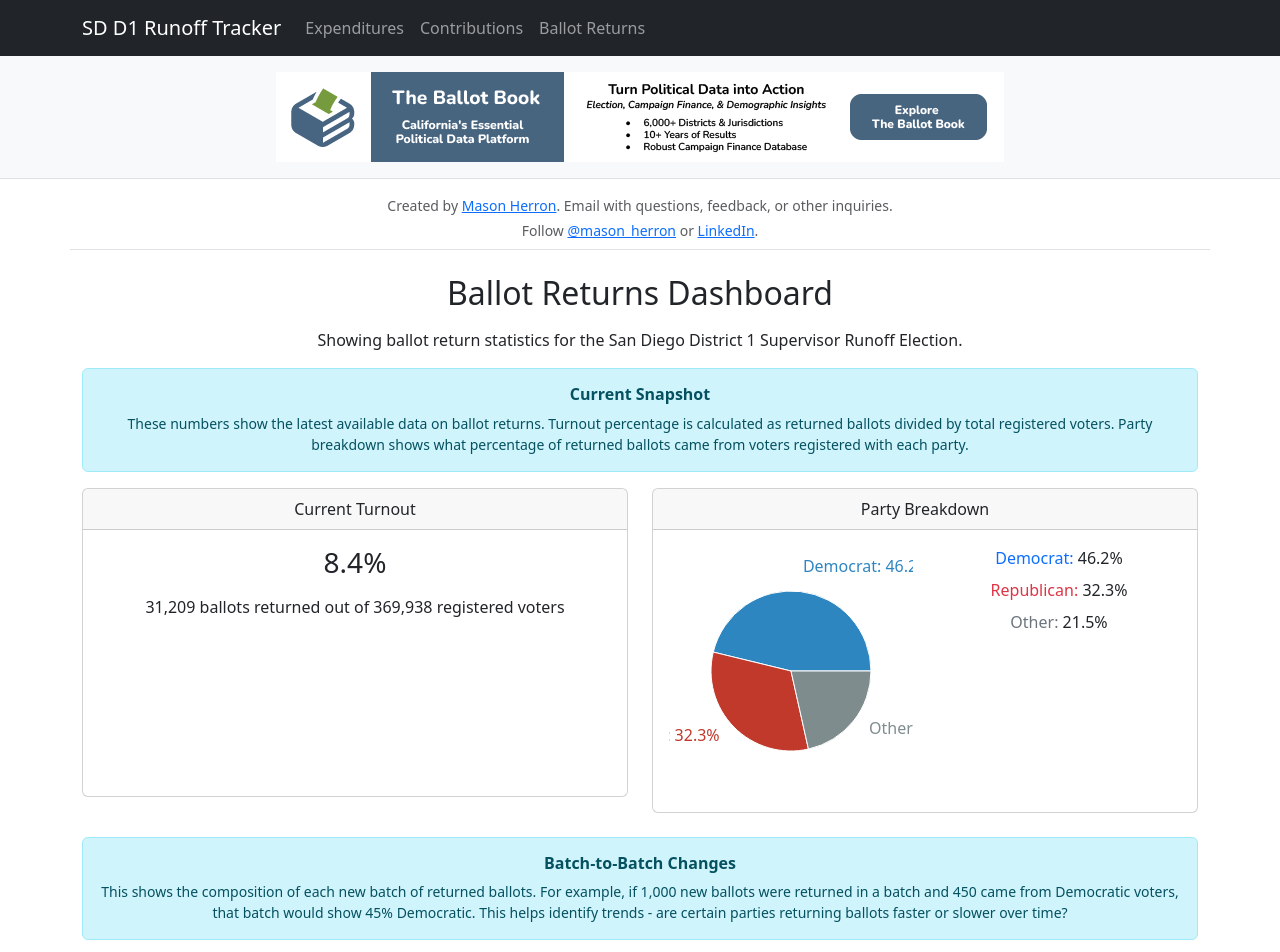
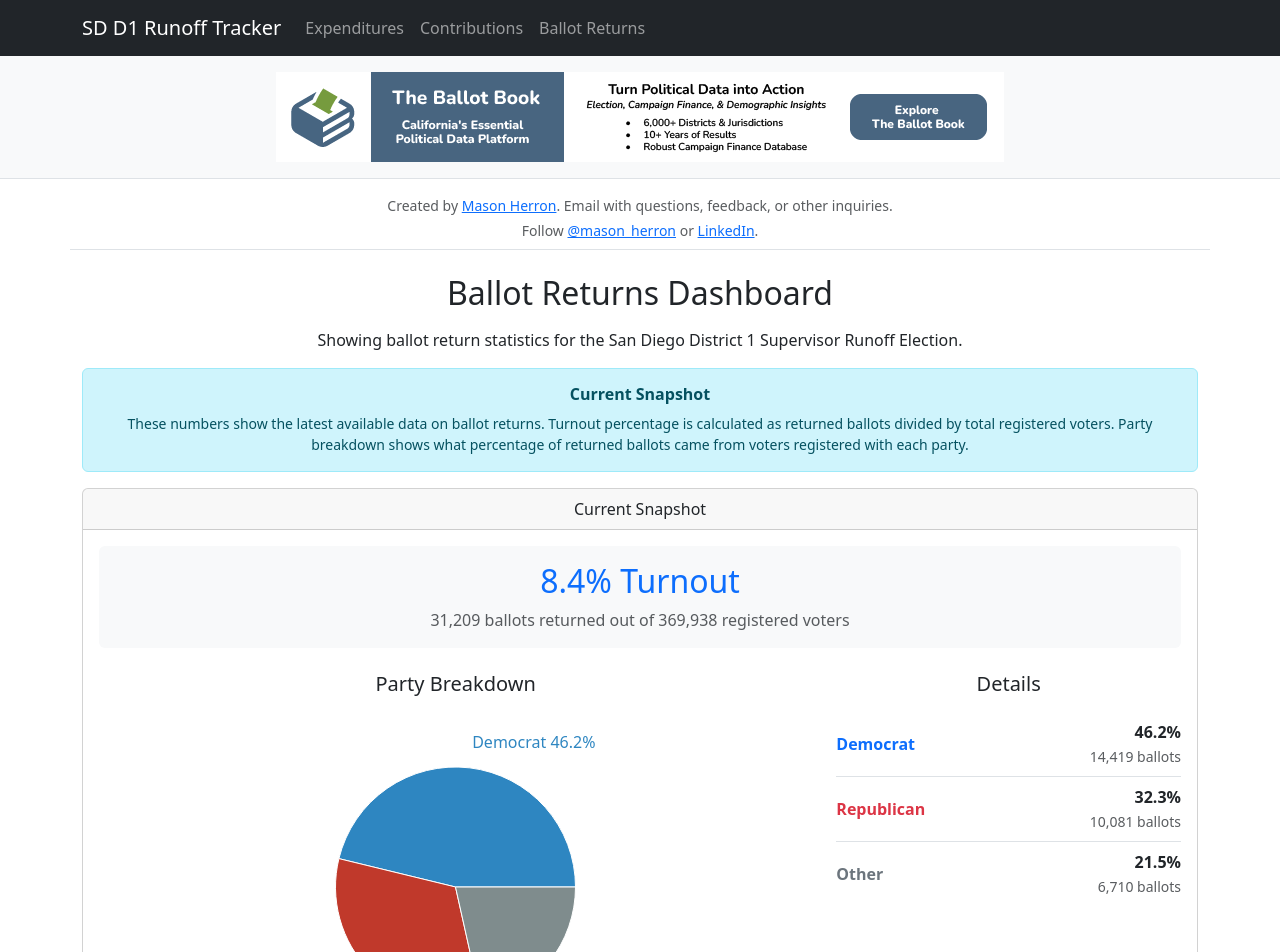
Before and after one commit to mph372/sd-d1-runoff-tracker, a React (Create React App) app: page /ballot-returns in a window 1280 px wide. Shown: the top 952 px of the page. Built offline with nearby package versions, Linux system fonts and the light colour scheme.

Commit message:
updated ballot return view

```diff
--- a/src/pages/BallotReturnsDashboard.js
+++ b/src/pages/BallotReturnsDashboard.js
@@ -272,30 +272,28 @@ function BallotReturnsDashboard() {
       </div>
 
       {currentStats && (
-        <div className="row mb-4">
-          <div className={isMobile ? "col-12 mb-3" : "col-md-6 mb-3"}>
-            <div className="card h-100">
+        <div className="card mb-4">
           <div className="card-header">
-                Current Turnout
+            Current Snapshot
           </div>
           <div className="card-body">
-                <h3 className="card-title mb-3">{currentStats.turnoutRate}%</h3>
-                <p className="card-text">
+            {/* Turnout Summary */}
+            <div className="row mb-4">
+              <div className="col-12">
+                <div className="text-center p-3 bg-light rounded">
+                  <h2 className="mb-2 text-primary">{currentStats.turnoutRate}% Turnout</h2>
+                  <p className="mb-0 text-muted">
                     {currentStats.totalReturned.toLocaleString()} ballots returned out of {currentStats.totalRegistered.toLocaleString()} registered voters
                   </p>
                 </div>
               </div>
             </div>
 
-          <div className={isMobile ? "col-12" : "col-md-6"}>
-            <div className="card h-100">
-              <div className="card-header">
-                Party Breakdown
-              </div>
-              <div className="card-body">
+            {/* Party Breakdown */}
             <div className="row">
-                  <div className={isMobile ? "col-12 mb-3" : "col-md-6"}>
-                    <div style={{ width: '100%', height: isMobile ? 200 : 250 }}>
+              <div className={isMobile ? "col-12 mb-3" : "col-md-8 mb-3"}>
+                <h5 className="mb-3">Party Breakdown</h5>
+                <div style={{ width: '100%', height: isMobile ? 300 : 350 }}>
                   <ResponsiveContainer>
                     <PieChart>
                       <Pie
@@ -307,8 +305,8 @@ function BallotReturnsDashboard() {
                         cx="50%"
                         cy="50%"
                         labelLine={false}
-                            label={({ name, percent }) => `${name}: ${(percent * 100).toFixed(1)}%`}
-                            outerRadius={80}
+                        label={({ name, percent }) => `${name}\n${(percent * 100).toFixed(1)}%`}
+                        outerRadius={isMobile ? 100 : 120}
                         fill="#8884d8"
                         dataKey="value"
                       >
@@ -321,18 +319,35 @@ function BallotReturnsDashboard() {
                   </ResponsiveContainer>
                 </div>
               </div>
-                  <div className={isMobile ? "col-12" : "col-md-6"}>
-                    <ul className="list-unstyled">
-                      <li className="mb-2">
-                        <span className="text-primary">Democrat:</span> {currentStats.demPercent}%
-                      </li>
-                      <li className="mb-2">
-                        <span className="text-danger">Republican:</span> {currentStats.repPercent}%
-                      </li>
-                      <li>
-                        <span className="text-secondary">Other:</span> {currentStats.otherPercent}%
-                      </li>
-                    </ul>
+              <div className={isMobile ? "col-12" : "col-md-4"}>
+                <h5 className="mb-3">Details</h5>
+                <div className="list-group list-group-flush">
+                  <div className="list-group-item d-flex justify-content-between align-items-center px-0">
+                    <div>
+                      <span className="text-primary fw-bold">Democrat</span>
+                    </div>
+                    <div className="text-end">
+                      <div className="fw-bold">{currentStats.demPercent}%</div>
+                      <small className="text-muted">{Math.round(currentStats.totalReturned * parseFloat(currentStats.demPercent) / 100).toLocaleString()} ballots</small>
+                    </div>
+                  </div>
+                  <div className="list-group-item d-flex justify-content-between align-items-center px-0">
+                    <div>
+                      <span className="text-danger fw-bold">Republican</span>
+                    </div>
+                    <div className="text-end">
+                      <div className="fw-bold">{currentStats.repPercent}%</div>
+                      <small className="text-muted">{Math.round(currentStats.totalReturned * parseFloat(currentStats.repPercent) / 100).toLocaleString()} ballots</small>
+                    </div>
+                  </div>
+                  <div className="list-group-item d-flex justify-content-between align-items-center px-0">
+                    <div>
+                      <span className="text-secondary fw-bold">Other</span>
+                    </div>
+                    <div className="text-end">
+                      <div className="fw-bold">{currentStats.otherPercent}%</div>
+                      <small className="text-muted">{Math.round(currentStats.totalReturned * parseFloat(currentStats.otherPercent) / 100).toLocaleString()} ballots</small>
+                    </div>
                   </div>
                 </div>
               </div>
```
Lines whose indentation alone changed are shown as unchanged.
